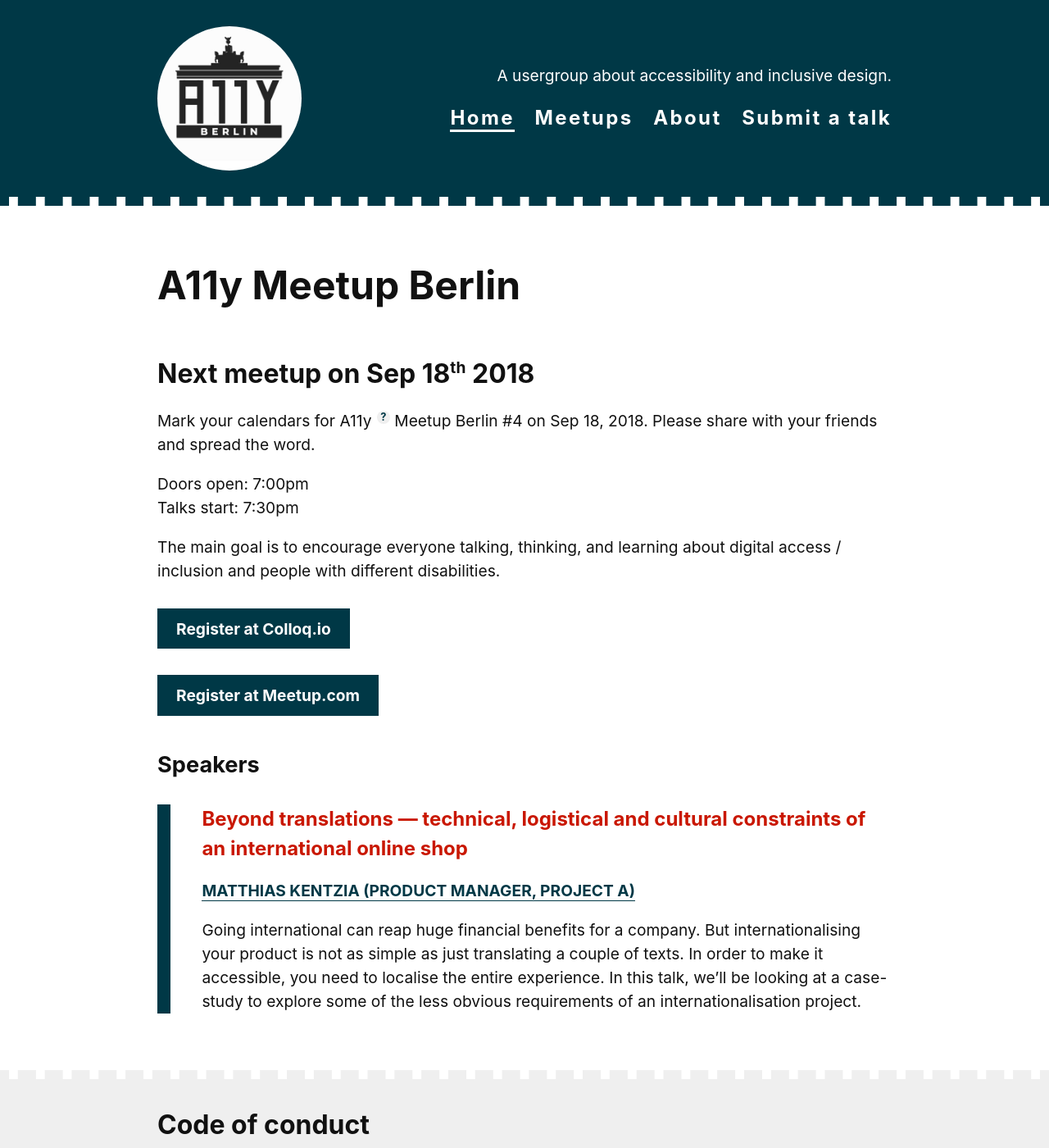
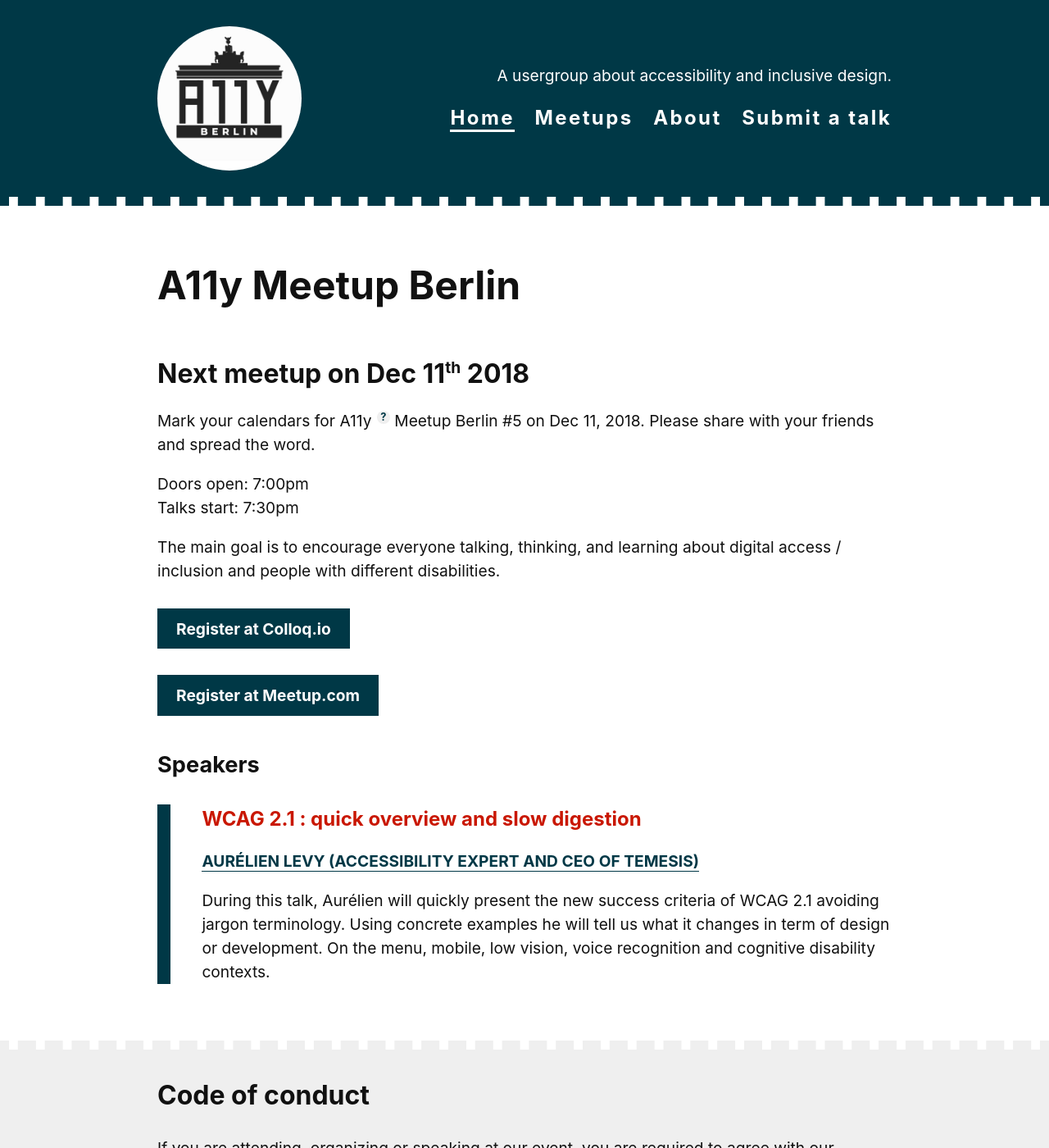
Before and after one commit to a11yberlin/a11y-meetup-berlin.de, a Jekyll site: the page built from index.html, in a window 1280 px wide and 1400 px high. Shown: the whole window at 82% size. Built offline with Jekyll 4.4.1, drawn with Linux system fonts in a browser that asks for light colours.

Commit message:
add info for the fifth edition

```diff
--- a/index.html
+++ b/index.html
@@ -2,10 +2,10 @@
 layout: default
 ---
 <section class="event">
-    <h2 class="event__title">Next meetup on <time datetime="2018-09-18">Sep 18<sup>th</sup> 2018</time></h2>
+    <h2 class="event__title">Next meetup on <time datetime="2018-12-11">Dec 11<sup>th</sup> 2018</time></h2>
     <div class="event__description">
         <p>
-            Mark your calendars for <abbr title="Accessibility">A11y</abbr> Meetup Berlin #4 on Sep 18, 2018. Please share with your friends and spread the word.
+            Mark your calendars for <abbr title="Accessibility">A11y</abbr> Meetup Berlin #5 on Dec 11, 2018. Please share with your friends and spread the word.
         </p>
         <p>
             Doors open: 7:00pm<br>
@@ -14,29 +14,18 @@ layout: default
         <p>The main goal is to encourage everyone talking, thinking, and learning about digital access / inclusion and people with different disabilities.</p>
     </div>
     <div class="event__link">
-        <a class="button button--green" href="https://colloq.io/events/a11y-meetup-berlin/2018/berlin/4" title="Find more information about our upcoming event at colloq.io">Register at Colloq.io</a>
+        <a class="button button--green" href="https://colloq.io/events/a11y-meetup-berlin/2018/berlin/5" title="Find more information about our upcoming event at colloq.io">Register at Colloq.io</a>
     </div>
     <div class="event__link">
-        <a class="button button--green" href="https://www.meetup.com/A11y-Meetup-Berlin/events/251177628/" title="If you want to attend the meetup, please let us know at meetup.com">Register at Meetup.com</a>
+        <a class="button button--green" href="https://www.meetup.com/A11y-Meetup-Berlin/events/255450708/" title="If you want to attend the meetup, please let us know at meetup.com">Register at Meetup.com</a>
     </div>
     <h3>Speakers</h3>
     <div>
         {% include teaser.html
-            headline="Beyond translations — technical, logistical and cultural constraints of an international online shop"
-            subline="Matthias Kentzia (Product Manager, Project A)"
-            text="Going international can reap huge financial benefits for a company. But internationalising your product is not as simple as just translating a couple of texts. In order to make it accessible, you need to localise the entire experience. In this talk, we’ll be looking at a case-study to explore some of the less obvious requirements of an internationalisation project."
-            link="https://twitter.com/mattkentz"
+            headline="WCAG 2.1 : quick overview and slow digestion"
+            subline="Aurélien Levy (Accessibility expert and CEO of Temesis)"
+            text="During this talk, Aurélien will quickly present the new success criteria of WCAG 2.1 avoiding jargon terminology. Using concrete examples he will tell us what it changes in term of design or development. On the menu, mobile, low vision, voice recognition and cognitive disability contexts."
+            link="https://twitter.com/goetsu"
         %}
-        <!-- {% include teaser.html
-            headline="Accessibility — Designing for the real world"
-            subline="Hugo Giraudel (Front-end developer, accessibility advocate, author, speaker, N26)"
-            text="We all know that accessibility should be baked in all our projects. But what is it even? This topic is so wide that it is sometimes hard to grasp. We’ll take the amazing opportunity to meet on the Global Accessibility Awareness Day to discuss how accessibility blends into inclusive design, and what it means to design for all people."
-            link="https://hugogiraudel.com/"
-        %}
-        {% include teaser.html
-            headline="Testing Accessibility with a Screen Reader"
-            subline="Sergei Kriger (Front-end developer, SinnerSchrader)"
-            text="In this presentation you will figure out best practices of navigating web pages with a screen reader, learn how to use those practices for accessibility testing on both Mac OS and Windows and understand how to avoid the most common pitfalls when getting started using a screen reader."
-        %} -->
     </div>
 </section>
```
